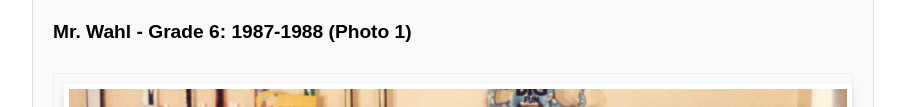
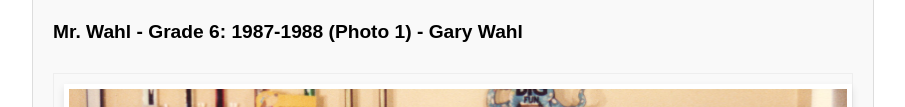
Before and after one commit to twsmedia/twsmedia.github.io, a plain HTML site: page eschool/grade6.html in a window 1280 px wide. Shown: the part 194-301 px from the top of the page, without its empty margins (187-1092 px from the left). Drawn offline with Linux system fonts and the light colour scheme.

Commit message:
Modify title and clean up HTML structure
Updated the title to include 'Gary Wahl' and ensured proper HTML structure.

```diff
--- a/eschool/grade6.html
+++ b/eschool/grade6.html
@@ -26,7 +26,7 @@
         <a href="/eschool/" class="nav-button">← Return to Homepage</a>
 
         <h1>Hillcrest Elementary School</h1>
-        <h2>Mr. Wahl - Grade 6: 1987-1988 (Photo 1)</h2>
+        <h2>Mr. Wahl - Grade 6: 1987-1988 (Photo 1) - Gary Wahl</h2>
 
         <div class="photo-container">
             <a href="images/grade6.jpg" target="_blank" title="Click to view full-size photo">
```
